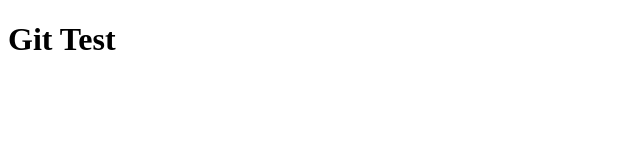
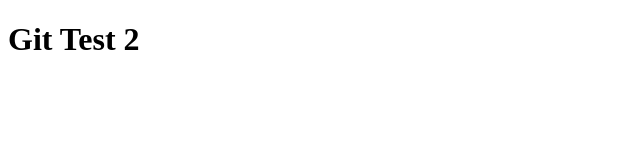
Before and after one commit to dampolo/Testcode, a plain HTML site: page index.html in a window 1280 px wide. Shown: the full height of the page, 0-640 px from the left. Drawn offline with Linux system fonts and the light colour scheme.

Commit message:
new title2

```diff
--- a/index.html
+++ b/index.html
@@ -6,6 +6,6 @@
     <title>Git</title>
 </head>
 <body>
-    <H1> Git Test</H1>
+    <H1> Git Test 2</H1>
 </body>
 </html>
```
